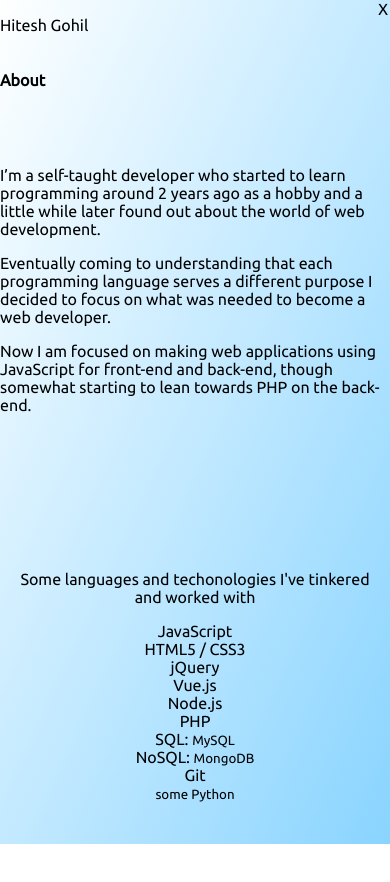
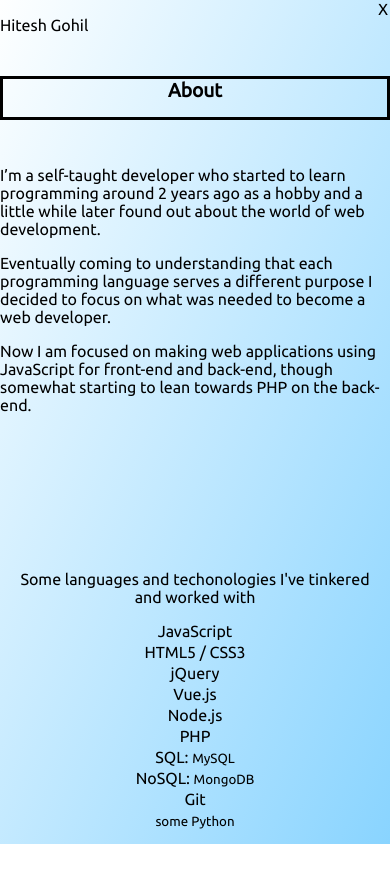
Before and after one commit to hitesh-92/portfolio-vue, a Vue app: page / in a window 390 px wide. Shown: the top 882 px of the page. Built offline with nearby package versions, Linux system fonts and the light colour scheme.

Commit message:
heroku test

```diff
--- a/src/components/About.vue
+++ b/src/components/About.vue
@@ -11,7 +11,7 @@
 
                     <p>Some languages and techonologies I've tinkered and worked with</p>
 
-                    <ul>
+                    <ul class="about-left-list">
                         <li>JavaScript</li>
                         <li>HTML5 / CSS3</li>
                         <li>jQuery</li>
@@ -195,10 +195,9 @@
         }
 
         #main-left > ul{
-            margin: 0;
+            margin: 0px 0xp;
             padding: 0px 0px;;
             text-align: center;
-
         }
 
         #main-left > p{
@@ -207,9 +206,15 @@
         }
 
         #about-title{
-            /* border: 3px solid black; */
+            border: 3px solid black;
             grid-row: 1/2;
+            text-align: center;
+            height: 2em;
+            font-size: 1.2em;
+        }
 
+        .about-left-list > li{
+            margin: 3px 0px;
         }
 
 
```
Also changed, not shown: 10 other files (tests, documents, lock files or other folders).
